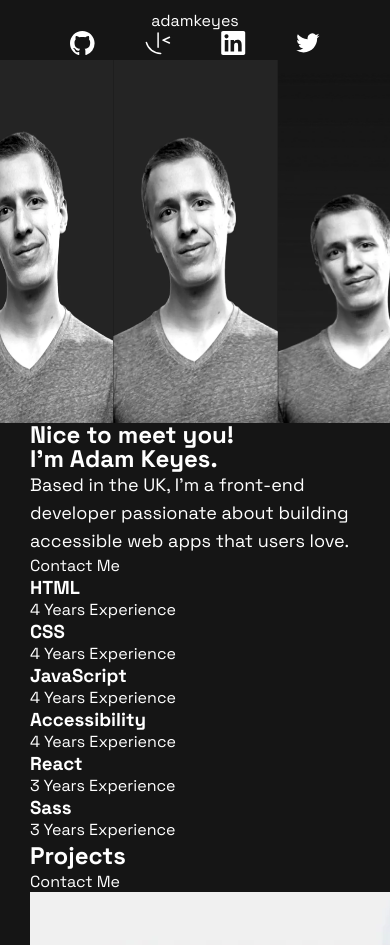
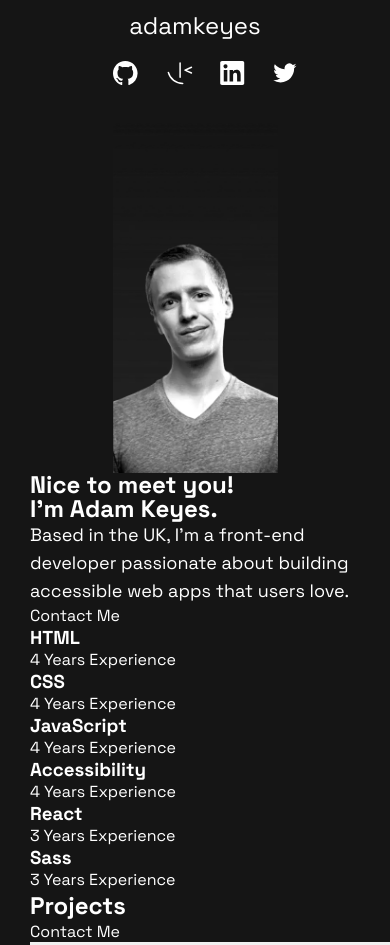
Before and after one commit to MelCode1013/Portfolio_MB, a plain HTML site: page index.html in a window 390 px wide. Shown: the top 945 px of the page. Drawn offline with Linux system fonts and the light colour scheme.

Commit message:
add display=none to desktop and tablet photos for mobile view

```diff
--- a/style.css
+++ b/style.css
@@ -28,10 +28,18 @@ ul {
 h4 {
     font-weight: 400;
     text-align: center;
+    font-size: 24px;
+    margin-bottom: 20px;
 }
 
 .icons * li {
-    margin: 0 25px
+    margin: 0 25px;
+    max-width: 1%;
+    margin-bottom: 20px;
+}
+
+.profile-pic-desktop, .profile-pic-tablet {
+    display: none;
 }
 
 .profile-picture {
```
